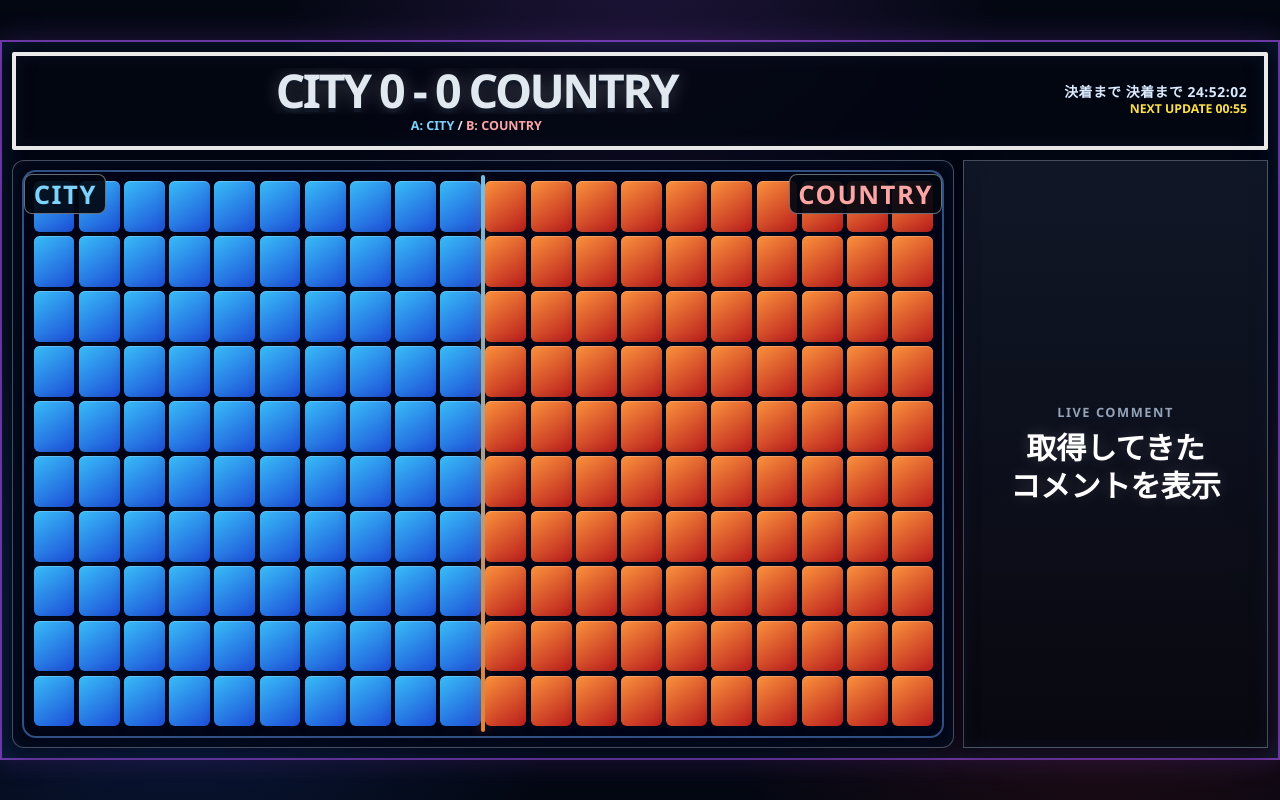
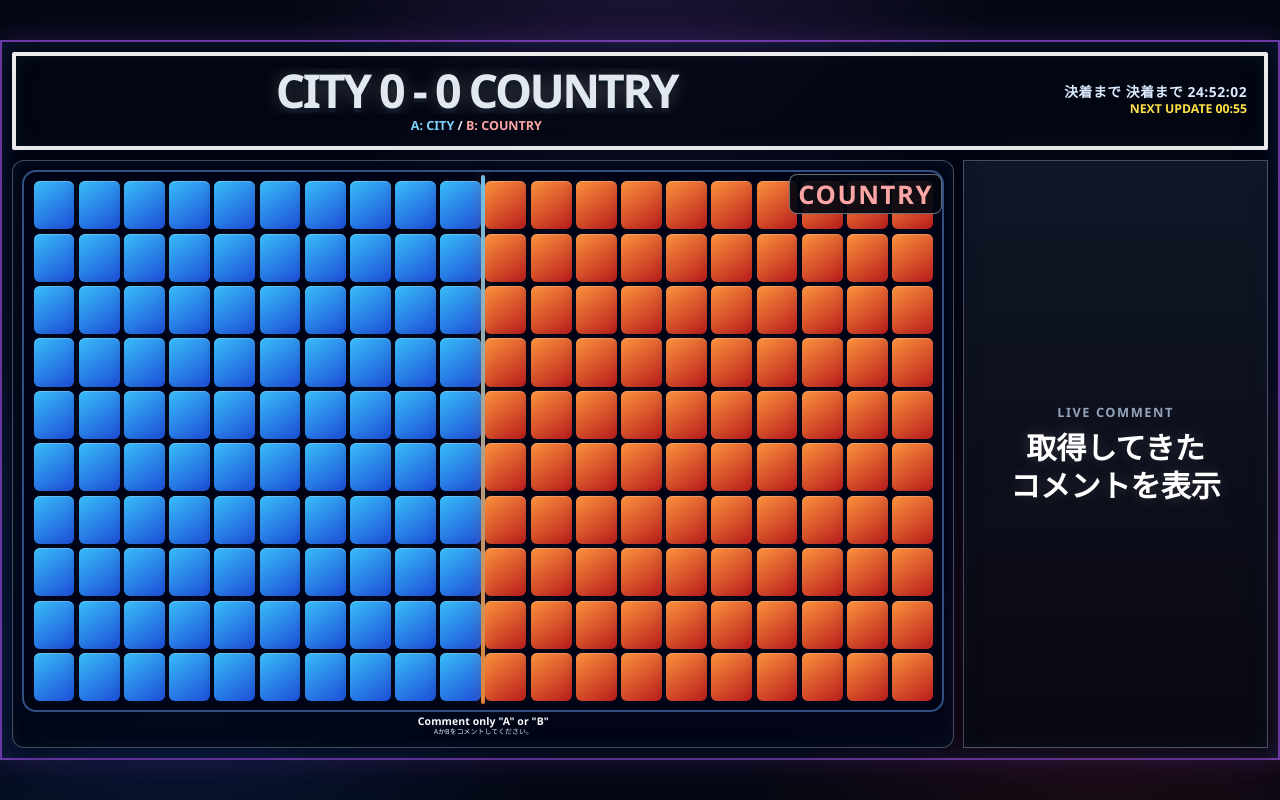
Before and after one commit to sakasakainfinity-dotcom/dot-war-live, a Next.js app: page / in a window 1280 px wide. Built offline with nearby package versions, Linux system fonts and the light colour scheme; no server answers.

Commit message:
Restore voting instructions below grid

```diff
--- a/src/app/globals.css
+++ b/src/app/globals.css
@@ -255,8 +255,7 @@ body {
 }
 
 .team-side-left {
-  left: 0.7rem;
-  color: #7dd3fc;
+  display: none;
 }
 
 .team-side-right {
@@ -270,6 +269,8 @@ body {
   min-height: 0;
   height: 100%;
   display: grid;
+  grid-template-rows: minmax(0, 1fr) auto;
+  gap: 0.14rem;
 }
 
 .battle-grid {
@@ -287,7 +288,7 @@ body {
 .battle-grid-midline {
   position: absolute;
   top: 0.34rem;
-  bottom: 0.34rem;
+  bottom: 2.1rem;
   left: 50%;
   width: 4px;
   transform: translateX(-50%);
@@ -396,6 +397,10 @@ body {
   text-align: center;
   padding: 0.12rem 0.28rem 0.14rem;
   line-height: 1.06;
+}
+
+.battle-grid-vote-note {
+  align-self: end;
 }
 
 .vote-en {
--- a/src/components/BattleGrid.jsx
+++ b/src/components/BattleGrid.jsx
@@ -21,6 +21,10 @@ export function BattleGrid({ grid }) {
         )}
       </div>
       <div className="battle-grid-midline" aria-hidden />
+      <div className="vote-note battle-grid-vote-note" aria-label="Voting instructions">
+        <p className="vote-en">Comment only &quot;A&quot; or &quot;B&quot;</p>
+        <p className="vote-ja">AかBをコメントしてください。</p>
+      </div>
     </div>
   );
 }
```
